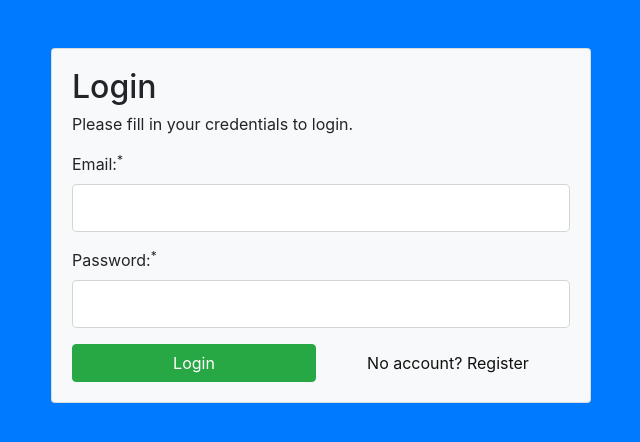
After one commit to AdrianeTroy/ContactTracingForm, a PHP site: page /login.php in a window 1280 px wide. The commit adds this page. Shown: the top 442 px of the page, without its empty margins (319-959 px from the left). Run offline with PHP 8.4, Linux system fonts and the light colour scheme.

Commit message:
login admin implemented

```diff
--- /dev/null
+++ b/db.php
@@ -0,0 +1,13 @@
+<?php
+
+define('DB_SERVER', 'localhost:3301');
+define('DB_USERNAME', 'root');
+define('DB_PASSWORD', '');
+define('DB_NAME', 'loginapp');
+
+
+try {
+	$pdo = new PDO("mysql:host=".DB_SERVER.";dbname=".DB_NAME, DB_USERNAME, DB_PASSWORD);
+} catch( PDOException $e){
+	die("ERROR: Could not connect. ". $e->getMessage());
+}
--- /dev/null
+++ b/login.php
@@ -0,0 +1,96 @@
+<?php
+  require_once 'db.php';
+  $email = '';
+  $password = '';
+  $email_err = '';
+  $password_err = '';
+
+
+  if($_SERVER['REQUEST_METHOD'] === 'POST'){
+    $_POST = filter_input_array(INPUT_POST, FILTER_SANITIZE_STRING);
+
+    $email = trim($_POST['email']);
+    $password = trim($_POST['password']);
+
+
+    if(empty($email)){
+      $email_err = 'Please enter email';
+    }
+
+    if(empty($password)){
+      $password_err = 'Please enter password';
+    }
+
+
+    if(empty($email_err) && empty($password_err)){
+        $sql = 'SELECT name, email, password from users where email = :email';
+
+        if($stmt = $pdo->prepare($sql)){
+          $stmt->bindParam(':email', $email,PDO::PARAM_STR);
+
+          if( $stmt->execute()){
+            if($stmt->rowCount() == 1){
+              if($row = $stmt->fetch()){
+                $hashed_password = $row['password'];
+                if(password_verify($password, $hashed_password)){
+                  session_start();
+                  $_SESSION['email'] = $email;
+                  $_SESSION['name'] = $row['name'];
+                  header('location: index.php');
+                } else {
+                  $password_err = 'The password you entered is not valid';
+                }
+              }
+            } else {
+              $email_err = 'No Account found for that email';
+            }
+          } else {
+            die('Something went wrong');
+          }
+        }
+        unset($stmt);
+    } //
+    unset($pdo);
+  }
+?>
+<!DOCTYPE html>
+<html lang="en">
+<head>
+  <meta name="viewport" content="width=device-width, initial-scale=1.0">
+  <link rel="stylesheet" href="https://maxcdn.bootstrapcdn.com/bootstrap/4.0.0-beta/css/bootstrap.min.css" integrity="sha384-/Y6pD6FV/Vv2HJnA6t+vslU6fwYXjCFtcEpHbNJ0lyAFsXTsjBbfaDjzALeQsN6M" crossorigin="anonymous">
+  <title>Account Login</title>
+</head>
+<body class="bg-primary">
+<div class="container">
+  <div class="row">
+    <div class="col-md-6 mx-auto">
+      <div class="card card-body bg-light mt-5">
+      <h2>Login</h2>
+      <p>Please fill in your credentials to login.</p>
+      <form action="" method="post">
+          <div class="form-group">
+              <label>Email:<sup>*</sup></label>
+              <input type="text" name="email" class="form-control form-control-lg <?php echo (!empty($email_err)) ? 'is-invalid' : '';?>"
+              value="<?php echo $email; ?>">
+              <span class="invalid-feedback"><?php echo $email_err; ?></span>
+          </div>
+          <div class="form-group">
+              <label>Password:<sup>*</sup></label>
+              <input type="password" name="password" class="form-control form-control-lg <?php echo (!empty($password_err)) ? 'is-invalid' : '';?>">
+              <span class="invalid-feedback"><?php echo $password_err; ?></span>
+          </div>
+          <div class="form-row">
+            <div class="col">
+              <input type="submit" class="btn btn-success btn-block" value="Login">
+            </div>
+            <div class="col">
+              <a href="register.php" class="btn btn-light btn-block">No account? Register</a>
+            </div>
+        </div>
+      </form>
+        </div>
+      </div>
+    </div>
+</div>
+</body>
+</html>
```
Also changed, not shown: index.php (+17 -2 lines), logout.php (added, +10 -0 lines), phploginapp.sql (added, +48 -0 lines), register.php (added, +140 -0 lines), test.sql (added, +52 -0 lines), README.md (deleted), 1 other file.
